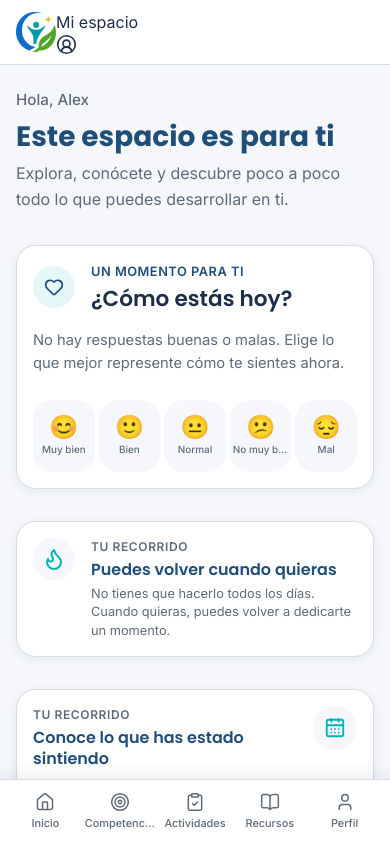
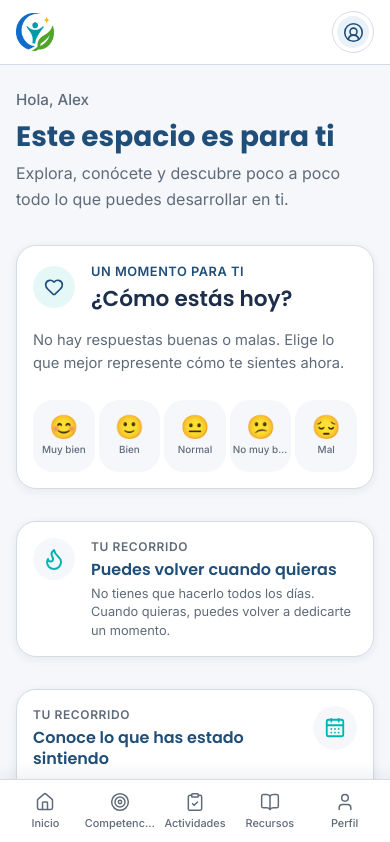
Before and after one commit to Pepealdana/ORENZA, a React (Vite) app: page /estudiante/dashboard in a window 390 px wide. Shown: the top 842 px of the page. Built offline with nearby package versions, Linux system fonts and the light colour scheme.

Commit message:
style: refine responsive student navigation shell

```diff
--- a/src/components/layout/Header/Header.module.css
+++ b/src/components/layout/Header/Header.module.css
@@ -1,60 +1,91 @@
 .header {
+  position: sticky;
+  top: 0;
+  z-index: 100;
   width: 100%;
   min-height: var(--header-height-mobile);
-
-  background-color: var(--color-white);
-
+  background: rgba(255, 255, 255, 0.96);
   border-bottom: 1px solid var(--color-gray-medium);
+  backdrop-filter: blur(10px);
 }
 
 .container {
   width: min(100% - 32px, var(--container-max-width));
   min-height: var(--header-height-mobile);
-
   margin-inline: auto;
-
   display: flex;
   align-items: center;
+  justify-content: space-between;
 }
 
 .logoLink {
   display: inline-flex;
   align-items: center;
-
-  border-radius: 8px;
-}
-
-.logoLink:focus-visible {
-  outline: 3px solid var(--color-accent);
-  outline-offset: 3px;
+  border-radius: var(--radius-button);
 }
 
 .logo {
-  display: block;
-
   width: auto;
-  height: 40px;
-
+  height: 38px;
   object-fit: contain;
 }
 
+.profileLink {
+  display: inline-flex;
+  align-items: center;
+  gap: var(--space-1);
+  min-height: 40px;
+  padding: 4px 8px 4px 12px;
+  border: 1px solid var(--color-gray-medium);
+  border-radius: var(--radius-chip);
+  color: var(--color-primary);
+  font-size: 0.8rem;
+  font-weight: 600;
+  transition: background-color var(--transition-fast), border-color var(--transition-fast);
+}
+
+.profileLink:hover {
+  background: var(--color-primary-soft);
+  border-color: rgba(31, 78, 121, 0.25);
+}
+
+.avatar {
+  display: grid;
+  place-items: center;
+  width: 32px;
+  height: 32px;
+  border-radius: 50%;
+  background: var(--color-primary-soft);
+  color: var(--color-primary);
+}
+
 @media (min-width: 768px) {
+  .container {
+    width: min(100% - 48px, var(--container-max-width));
+  }
+
+  .logo {
+    height: 42px;
+  }
+}
+
+@media (min-width: 1024px) {
   .header {
     min-height: var(--header-height-desktop);
   }
 
   .container {
+    width: min(100% - 64px, var(--container-max-width));
     min-height: var(--header-height-desktop);
-    width: min(100% - 48px, var(--container-max-width));
-  }
-
-  .logo {
-    height: 44px;
   }
 }
 
-@media (min-width: 1024px) {
-  .container {
-    width: min(100% - 64px, var(--container-max-width));
+@media (max-width: 480px) {
+  .profileLink > span:first-child {
+    display: none;
+  }
+
+  .profileLink {
+    padding: 4px;
   }
 }
```
